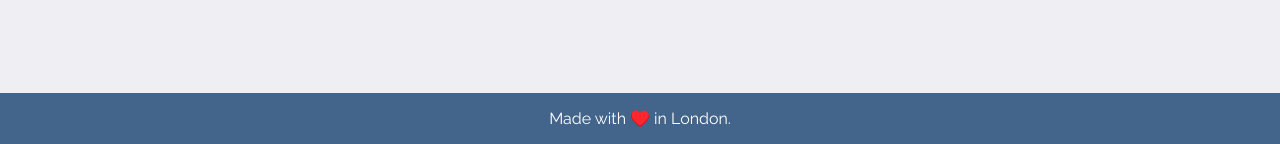
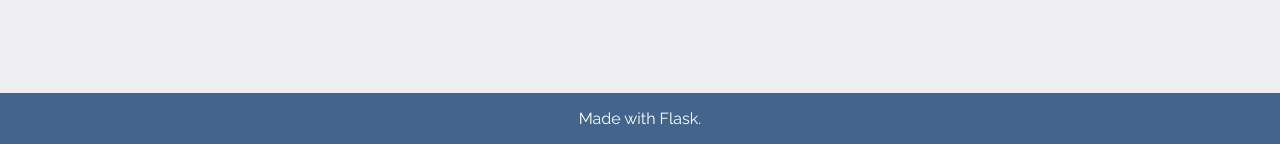
Before and after one commit to JahanviChamria/FlaskBlogTemplate, a Flask app: page /post/1 in a window 1280 px wide. Shown: the part 656-800 px from the top of the page. Run offline with Flask 3, Linux system fonts and the light colour scheme; data that the repository does not hold is empty.

Commit message:
Update post.html

```diff
--- a/templates/post.html
+++ b/templates/post.html
@@ -21,6 +21,6 @@
 </div>
 </body>
 <footer>
-    <p>Made with ♥️ in London.</p>
+    <p>Made with Flask.</p>
 </footer>
 </html>
```
